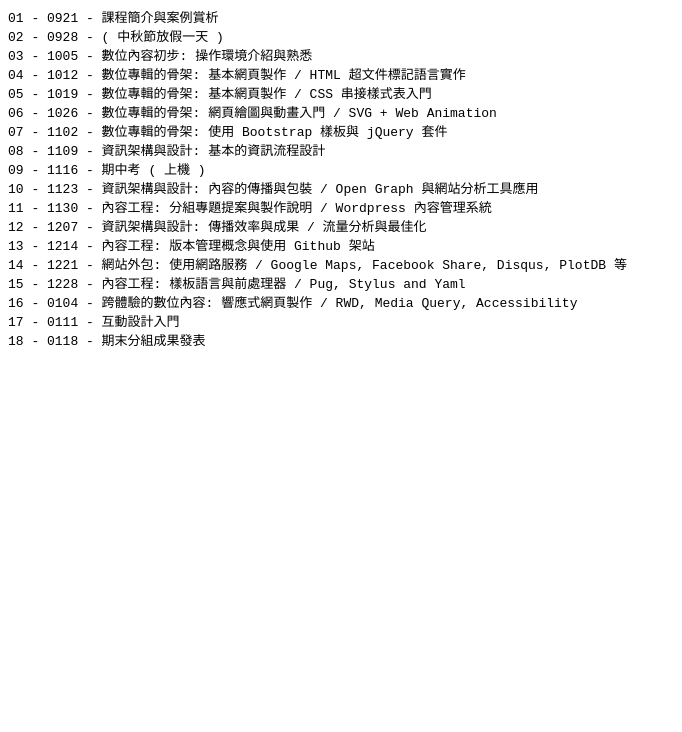
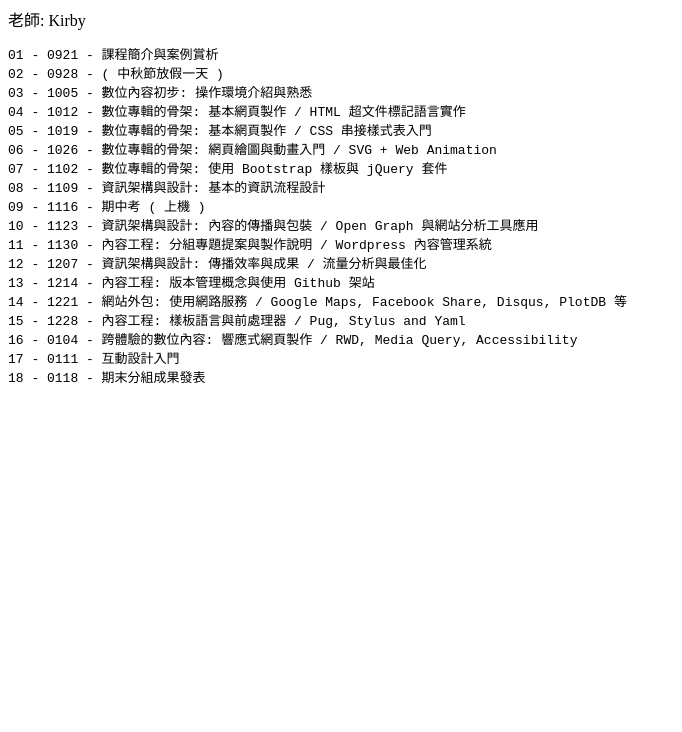
Before and after one commit to zbryikt/digital-content-design, a plain HTML site: page index.html in a window 1280 px wide. Shown: the part 68-800 px from the top of the page, without its empty margins (0-682 px from the left). Drawn offline with Linux system fonts and the light colour scheme.

Commit message:
Update index.html

```diff
--- a/index.html
+++ b/index.html
@@ -1,5 +1,5 @@
 <h1>數位內容設計</h1>
-
+<div>老師: Kirby</div>
 <pre>
 01 - 0921 - 課程簡介與案例賞析
 02 - 0928 - ( 中秋節放假一天 )
```
